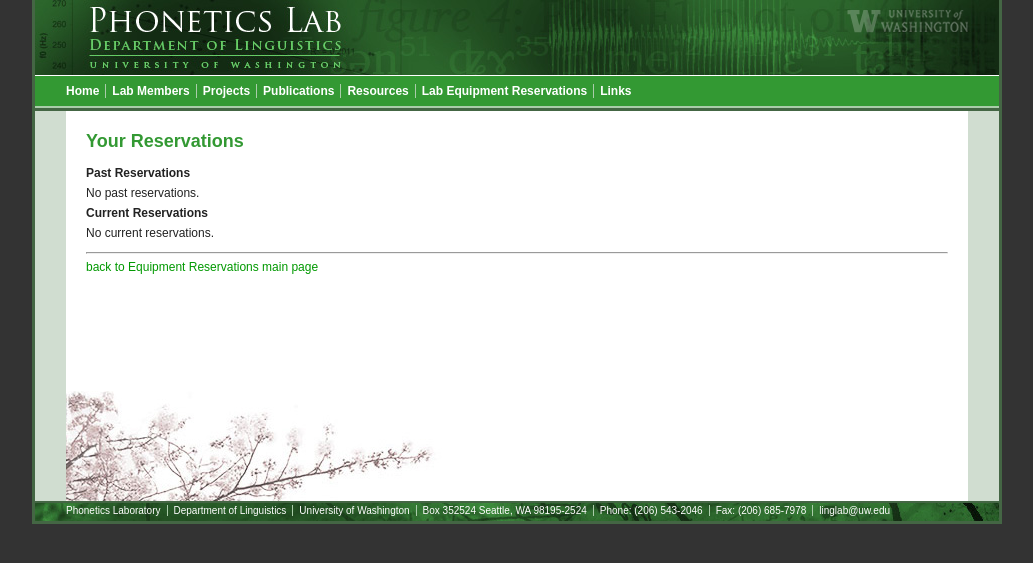
After one commit to jmriebold/lab-equipment, a Django app: a page that uses equipment/templates/equipment/your-reservations.html in a window 1280 px wide. The commit adds this page. Shown: the top 563 px of the page, without its empty margins (123-1156 px from the left). Run offline with Django 3.2, Linux system fonts and the light colour scheme; data that the repository does not hold is empty.

Commit message:
Add 'Your Reservations' page.

```diff
--- a/equipment/templates/equipment/index.html
+++ b/equipment/templates/equipment/index.html
@@ -7,6 +7,9 @@
 To make an equipment reservation, go <a href="{% url 'reserve' %}">here</a>.
 </p>
 <p>
+To view your reservations, go <a href="{% url 'your_reservations' %}">here</a>.
+</p>
+<p>
 To view current reservations, go <a href="{% url 'current_reservations' %}">here</a>.
 </p>
 <p>
--- /dev/null
+++ b/equipment/templates/equipment/your-reservations.html
@@ -0,0 +1,44 @@
+{% extends 'base.html' %}
+
+{% block title %}Your Reservations{% endblock %}
+
+{% block primary %}
+
+<p><b>Past Reservations</b></p>
+{% if past_reservations %}
+    {% for reservation in past_reservations %}
+        {{ reservation.reserved_by }} has a reservation
+        from {{ reservation.start_date }} to {{ reservation.end_date }} for the following equipment:
+        <ul>
+        {% for equipment_piece in reservation.equipment.all %}
+           <li> <a href="{% url 'equip_detail' equipment_piece.get_category_display|slugify equipment_piece.slug %}">{{ equipment_piece.name }}</a>
+        {% endfor %}
+        </ul>
+        <p>
+    {% endfor %}
+{% else %}
+    <p>No past reservations.</p>
+{% endif %}
+
+<p><b>Current Reservations</b></p>
+{% if current_reservations %}
+    {% for reservation in current_reservations %}
+        {{ reservation.reserved_by }} has a reservation
+        from {{ reservation.start_date }} to {{ reservation.end_date }} for the following equipment:
+        <ul>
+        {% for equipment_piece in reservation.equipment.all %}
+           <li> <a href="{% url 'equip_detail' equipment_piece.get_category_display|slugify equipment_piece.slug %}">{{ equipment_piece.name }}</a>
+        {% endfor %}
+        </ul>
+        <p>
+    {% endfor %}
+{% else %}
+    <p>No current reservations.</p>
+{% endif %}
+
+{% endblock %}
+
+{% block returnlink %}
+<hr>
+<a href="{% url 'index' %}">back to Equipment Reservations main page</a>
+{% endblock %}
--- a/equipment/urls.py
+++ b/equipment/urls.py
@@ -15,6 +15,7 @@
     url(r'^reserve/(?P<start_date>[0-9\-]+T[0-9:]+)/(?P<end_date>[0-9\-]+T[0-9:]+)/(?P<equipment>[0-9\-]+)$', views.reserve_confirmation, name="reserve_confirmation"),
     url(r'^reserve/make_reservation$', views.make_reservation, name="make_reservation"),
     url(r'^reserve/done$', views.done, name="done"),
+    url(r'^your-reservations$',views.your_reservations,name="your_reservations"),
 )
 
 urlpatterns += static(settings.STATIC_URL, document_root=settings.STATIC_ROOT) + static(settings.MEDIA_URL, document_root=settings.MEDIA_ROOT)
--- a/equipment/views.py
+++ b/equipment/views.py
@@ -31,6 +31,13 @@
     reservations = Reservation.objects.exclude(end_date__lt=datetime.datetime.now()).order_by('start_date')
     context = {'reservations': reservations}
     return render(request, 'equipment/current-reservations.html', context)
+
+def your_reservations(request):
+    # change this to include only the user's reservations
+    past_reservations = Reservation.objects.filter(end_date__lt=datetime.datetime.now()).order_by('start_date')
+    current_reservations = Reservation.objects.exclude(end_date__lt=datetime.datetime.now()).order_by('start_date')
+    context = {'past_reservations':past_reservations,'current_reservations':current_reservations}
+    return render(request, 'equipment/your-reservations.html', context)
 
 def reserve(request):
     return render(request, 'equipment/reserve/index.html')
```
Also changed, not shown: 2 other files.
